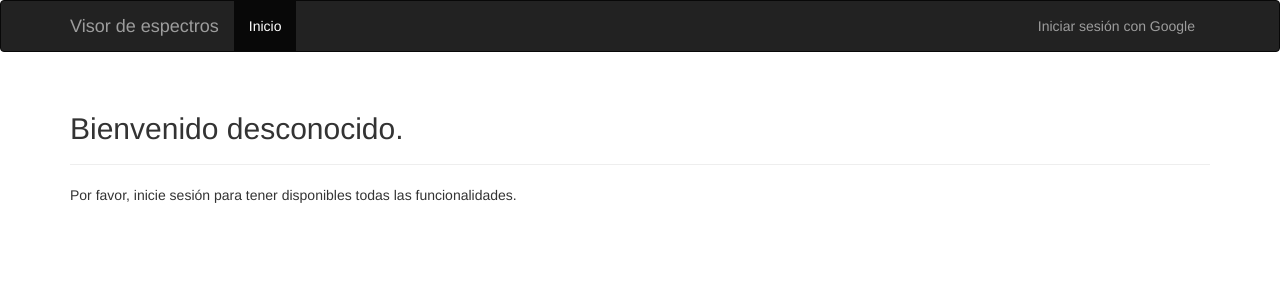
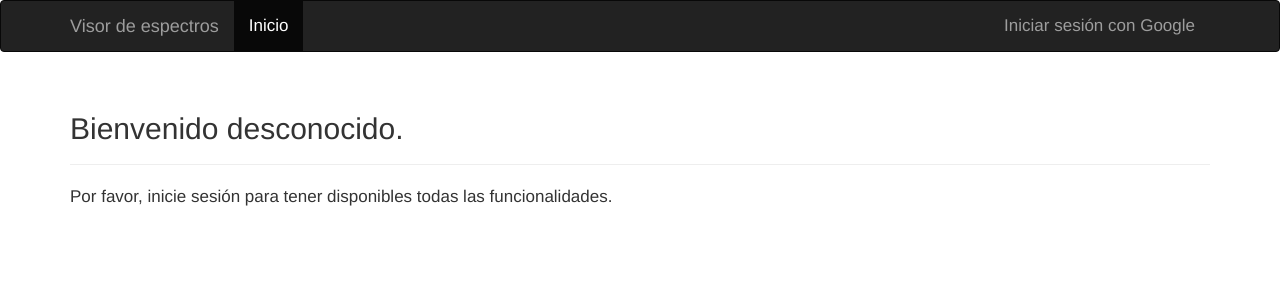
Before and after one commit to Engcompaulo/TFG-Visor-de-espectros, a Python web app: template SpectraViewer/templates/index.html in a window 1280 px wide. Shown: the top 300 px of the page. Run offline with Jinja, Linux system fonts and the light colour scheme; the template is opened without the code that fills it, so the values that code supplies are empty; some libraries are stand-ins or nearby versions.

Commit message:
#71 Tamaño aumentado

```diff
--- a/SpectraViewer/static/css/styles.css
+++ b/SpectraViewer/static/css/styles.css
@@ -1,3 +1,7 @@
+body {
+    font-size: 17px;
+}
+
 .loader {
     margin-left: auto;
     margin-right: auto;
--- a/SpectraViewer/templates/base.html
+++ b/SpectraViewer/templates/base.html
@@ -3,9 +3,9 @@
 {% block title %}Visor de espectros{% endblock %}
 
 {% block styles %}
+    {{ super() }}
     <link rel="stylesheet" type="text/css"
           href="{{ url_for('static', filename='css/styles.css') }}">
-    {{ super() }}
 {% endblock %}
 
 {% block navbar %}
```
